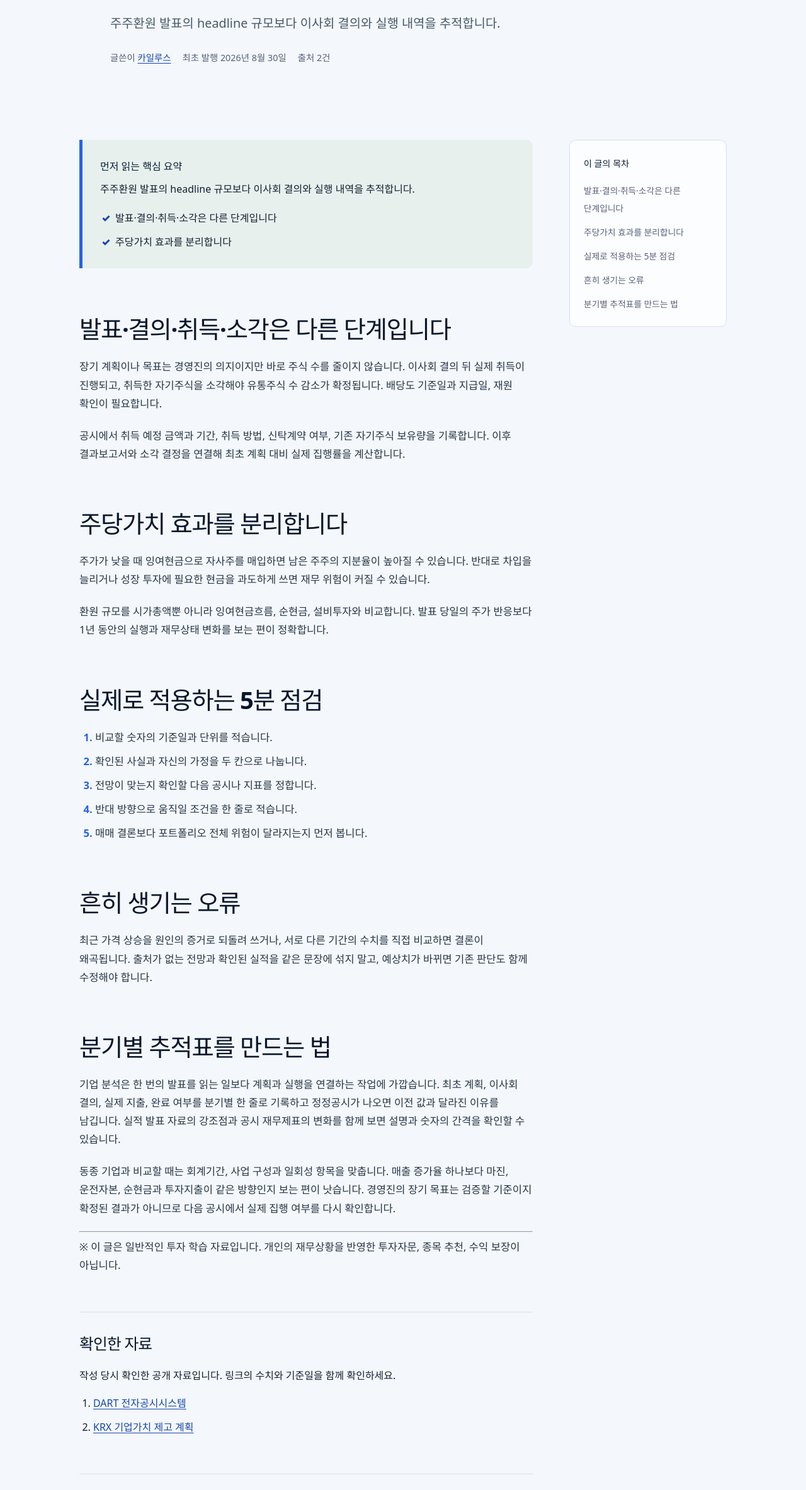
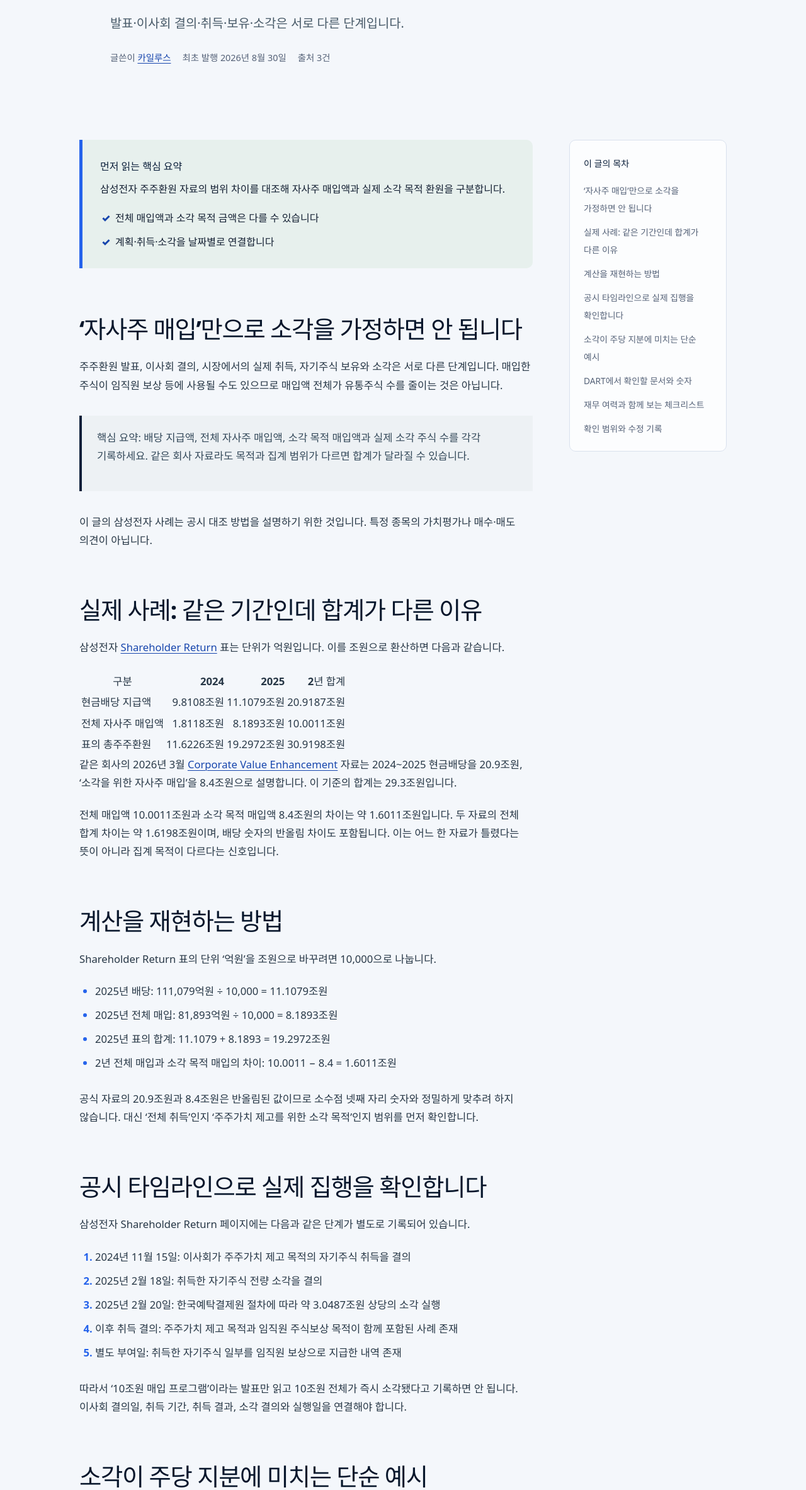
Before and after one commit to steeler0000-code/digital-tidy-room, an Astro site: page /guides/shareholder-return-execution in a window 1280 px wide. Shown: the part 431-2797 px from the top of the page at 63% size. Built offline with nearby package versions, Linux system fonts and the light colour scheme; Astro itself is replaced by a stand-in of ours.

Commit message:
Add shareholder return disclosure analysis

```diff
--- a/src/content/guides/shareholder-return-execution.md
+++ b/src/content/guides/shareholder-return-execution.md
@@ -1,50 +1,101 @@
 ---
 title: "자사주 매입·소각·배당에서 계획과 실제 집행 구분하기"
-description: "주주환원 발표의 headline 규모보다 이사회 결의와 실행 내역을 추적합니다."
-subtitle: "주주환원 발표의 headline 규모보다 이사회 결의와 실행 내역을 추적합니다."
+description: "삼성전자 2024~2025 공식 자료를 사례로 배당, 전체 자사주 매입과 소각 목적 매입의 범위 차이를 계산합니다."
+subtitle: "발표·이사회 결의·취득·보유·소각은 서로 다른 단계입니다."
 slug: "shareholder-return-execution"
 author: "카일루스"
 publishedAt: "2026-08-30"
+updatedAt: "2026-09-19"
 editorialApproved: true
 draft: false
 featured: false
-summary: "주주환원 발표의 headline 규모보다 이사회 결의와 실행 내역을 추적합니다."
-highlights: ["발표·결의·취득·소각은 다른 단계입니다","주당가치 효과를 분리합니다"]
-related: []
-sources: [{"title":"DART 전자공시시스템","url":"https://dart.fss.or.kr/"},{"title":"KRX 기업가치 제고 계획","url":"https://kind.krx.co.kr/valueup/index.do"}]
+summary: "삼성전자 주주환원 자료의 범위 차이를 대조해 자사주 매입액과 실제 소각 목적 환원을 구분합니다."
+highlights: ["전체 매입액과 소각 목적 금액은 다를 수 있습니다","계획·취득·소각을 날짜별로 연결합니다"]
+related: ["dart-capex-followup", "earnings-quality"]
+sources: [{"title":"삼성전자 Shareholder Return","url":"https://www.samsung.com/global/ir/stock-information/shareholder-return/"},{"title":"삼성전자 Corporate Value Enhancement","url":"https://www.samsung.com/global/ir/reports-disclosures/public-disclosure-view.84599/"},{"title":"DART 전자공시시스템","url":"https://dart.fss.or.kr/"}]
 category: "company-analysis"
 ---
 
-## 발표·결의·취득·소각은 다른 단계입니다
+## ‘자사주 매입’만으로 소각을 가정하면 안 됩니다
 
-장기 계획이나 목표는 경영진의 의지이지만 바로 주식 수를 줄이지 않습니다. 이사회 결의 뒤 실제 취득이 진행되고, 취득한 자기주식을 소각해야 유통주식 수 감소가 확정됩니다. 배당도 기준일과 지급일, 재원 확인이 필요합니다.
+주주환원 발표, 이사회 결의, 시장에서의 실제 취득, 자기주식 보유와 소각은 서로 다른 단계입니다. 매입한 주식이 임직원 보상 등에 사용될 수도 있으므로 매입액 전체가 유통주식 수를 줄이는 것은 아닙니다.
 
-공시에서 취득 예정 금액과 기간, 취득 방법, 신탁계약 여부, 기존 자기주식 보유량을 기록합니다. 이후 결과보고서와 소각 결정을 연결해 최초 계획 대비 실제 집행률을 계산합니다.
+> 핵심 요약: 배당 지급액, 전체 자사주 매입액, 소각 목적 매입액과 실제 소각 주식 수를 각각 기록하세요. 같은 회사 자료라도 목적과 집계 범위가 다르면 합계가 달라질 수 있습니다.
 
-## 주당가치 효과를 분리합니다
+이 글의 삼성전자 사례는 공시 대조 방법을 설명하기 위한 것입니다. 특정 종목의 가치평가나 매수·매도 의견이 아닙니다.
 
-주가가 낮을 때 잉여현금으로 자사주를 매입하면 남은 주주의 지분율이 높아질 수 있습니다. 반대로 차입을 늘리거나 성장 투자에 필요한 현금을 과도하게 쓰면 재무 위험이 커질 수 있습니다.
+## 실제 사례: 같은 기간인데 합계가 다른 이유
 
-환원 규모를 시가총액뿐 아니라 잉여현금흐름, 순현금, 설비투자와 비교합니다. 발표 당일의 주가 반응보다 1년 동안의 실행과 재무상태 변화를 보는 편이 정확합니다.
+삼성전자 [Shareholder Return](https://www.samsung.com/global/ir/stock-information/shareholder-return/) 표는 단위가 억원입니다. 이를 조원으로 환산하면 다음과 같습니다.
 
-## 실제로 적용하는 5분 점검
+| 구분 | 2024 | 2025 | 2년 합계 |
+|---|---:|---:|---:|
+| 현금배당 지급액 | 9.8108조원 | 11.1079조원 | 20.9187조원 |
+| 전체 자사주 매입액 | 1.8118조원 | 8.1893조원 | 10.0011조원 |
+| 표의 총주주환원 | 11.6226조원 | 19.2972조원 | 30.9198조원 |
 
-1. 비교할 숫자의 기준일과 단위를 적습니다.
-2. 확인된 사실과 자신의 가정을 두 칸으로 나눕니다.
-3. 전망이 맞는지 확인할 다음 공시나 지표를 정합니다.
-4. 반대 방향으로 움직일 조건을 한 줄로 적습니다.
-5. 매매 결론보다 포트폴리오 전체 위험이 달라지는지 먼저 봅니다.
+같은 회사의 2026년 3월 [Corporate Value Enhancement](https://www.samsung.com/global/ir/reports-disclosures/public-disclosure-view.84599/) 자료는 2024~2025 현금배당을 20.9조원, ‘소각을 위한 자사주 매입’을 8.4조원으로 설명합니다. 이 기준의 합계는 29.3조원입니다.
 
-## 흔히 생기는 오류
+전체 매입액 10.0011조원과 소각 목적 매입액 8.4조원의 차이는 약 1.6011조원입니다. 두 자료의 전체 합계 차이는 약 1.6198조원이며, 배당 숫자의 반올림 차이도 포함됩니다. 이는 어느 한 자료가 틀렸다는 뜻이 아니라 집계 목적이 다르다는 신호입니다.
 
-최근 가격 상승을 원인의 증거로 되돌려 쓰거나, 서로 다른 기간의 수치를 직접 비교하면 결론이 왜곡됩니다. 출처가 없는 전망과 확인된 실적을 같은 문장에 섞지 말고, 예상치가 바뀌면 기존 판단도 함께 수정해야 합니다.
+## 계산을 재현하는 방법
 
-## 분기별 추적표를 만드는 법
+Shareholder Return 표의 단위 ‘억원’을 조원으로 바꾸려면 10,000으로 나눕니다.
 
-기업 분석은 한 번의 발표를 읽는 일보다 계획과 실행을 연결하는 작업에 가깝습니다. 최초 계획, 이사회 결의, 실제 지출, 완료 여부를 분기별 한 줄로 기록하고 정정공시가 나오면 이전 값과 달라진 이유를 남깁니다. 실적 발표 자료의 강조점과 공시 재무제표의 변화를 함께 보면 설명과 숫자의 간격을 확인할 수 있습니다.
+- 2025년 배당: 111,079억원 ÷ 10,000 = 11.1079조원
+- 2025년 전체 매입: 81,893억원 ÷ 10,000 = 8.1893조원
+- 2025년 표의 합계: 11.1079 + 8.1893 = 19.2972조원
+- 2년 전체 매입과 소각 목적 매입의 차이: 10.0011 − 8.4 = 1.6011조원
 
-동종 기업과 비교할 때는 회계기간, 사업 구성과 일회성 항목을 맞춥니다. 매출 증가율 하나보다 마진, 운전자본, 순현금과 투자지출이 같은 방향인지 보는 편이 낫습니다. 경영진의 장기 목표는 검증할 기준이지 확정된 결과가 아니므로 다음 공시에서 실제 집행 여부를 다시 확인합니다.
+공식 자료의 20.9조원과 8.4조원은 반올림된 값이므로 소수점 넷째 자리 숫자와 정밀하게 맞추려 하지 않습니다. 대신 ‘전체 취득’인지 ‘주주가치 제고를 위한 소각 목적’인지 범위를 먼저 확인합니다.
 
----
+## 공시 타임라인으로 실제 집행을 확인합니다
 
-※ 이 글은 일반적인 투자 학습 자료입니다. 개인의 재무상황을 반영한 투자자문, 종목 추천, 수익 보장이 아닙니다.
+삼성전자 Shareholder Return 페이지에는 다음과 같은 단계가 별도로 기록되어 있습니다.
+
+1. 2024년 11월 15일: 이사회가 주주가치 제고 목적의 자기주식 취득을 결의
+2. 2025년 2월 18일: 취득한 자기주식 전량 소각을 결의
+3. 2025년 2월 20일: 한국예탁결제원 절차에 따라 약 3.0487조원 상당의 소각 실행
+4. 이후 취득 결의: 주주가치 제고 목적과 임직원 주식보상 목적이 함께 포함된 사례 존재
+5. 별도 부여일: 취득한 자기주식 일부를 임직원 보상으로 지급한 내역 존재
+
+따라서 ‘10조원 매입 프로그램’이라는 발표만 읽고 10조원 전체가 즉시 소각됐다고 기록하면 안 됩니다. 이사회 결의일, 취득 기간, 취득 결과, 소각 결의와 실행일을 연결해야 합니다.
+
+## 소각이 주당 지분에 미치는 단순 예시
+
+다음은 삼성전자의 실제 주식 수 계산이 아닌 구조 설명용 가상 사례입니다.
+
+회사가 외부 유통주식 100주 중 5주를 매입해 실제 소각하면 남은 주식은 95주입니다. 기존에 1주를 보유한 투자자의 지분율은 1/100=1%에서 1/95≈1.0526%로 상대적으로 약 5.26% 증가합니다.
+
+그러나 회사가 5주를 보유만 하거나 이후 보상에 사용하면 최종 주식 수 효과가 달라질 수 있습니다. 주당가치 개선도 사업가치와 지급한 매입가격, 자금 조달, 이후 발행 여부에 영향을 받으므로 지분율 계산 하나로 기업가치 상승을 보장할 수 없습니다.
+
+## DART에서 확인할 문서와 숫자
+
+[DART](https://dart.fss.or.kr/)에서 아래 문서를 날짜순으로 연결합니다.
+
+| 단계 | 문서 | 확인할 항목 |
+|---|---|---|
+| 계획 | 자기주식취득결정·신탁계약 | 목적, 예정 금액·수량, 기간, 방법 |
+| 실행 | 자기주식취득결과보고서 | 실제 수량, 평균 취득가격, 총액 |
+| 보유 | 분기·사업보고서 | 기초·취득·처분·소각·기말 자기주식 |
+| 소각 | 주식소각결정 | 소각 수량, 예정일, 자본금 영향 |
+| 배당 | 현금·현물배당결정 | 주당 배당금, 총액, 기준일·지급일 |
+
+정정공시가 있다면 마지막 문서만 남기지 말고 기존 값, 변경 값과 이유를 같이 기록합니다. ‘주주환원 목적’과 ‘보상 목적’이 섞인 취득은 목적별 금액이나 주식 수를 가능한 범위에서 분리합니다.
+
+## 재무 여력과 함께 보는 체크리스트
+
+1. 배당과 매입 재원이 잉여현금흐름 안에서 감당 가능한가?
+2. 매입 뒤 실제 소각됐는가, 자기주식으로 남았는가?
+3. 임직원 보상·인수대가 등 다른 사용 목적이 있는가?
+4. 매입가격이 장기 사업가치와 비교해 합리적이었는가?
+5. 순현금, 차입금, 설비투자와 연구개발 여력이 어떻게 변했는가?
+6. 발표 금액 대비 실제 집행률과 완료일은 언제인가?
+
+매입과 소각은 남은 주주의 지분율에 영향을 줄 수 있지만, 성장 투자나 재무 안전성을 훼손하면 장기 효과가 달라집니다. 발표 당일 주가보다 실행 내역과 재무상태를 함께 추적합니다.
+
+## 확인 범위와 수정 기록
+
+2026년 9월 19일: 반복적인 일반 점검 문구를 제거하고 삼성전자 2024~2025 배당·전체 자사주 매입·소각 목적 매입의 범위 차이, 단위 환산과 지분율 가상 계산, DART 문서 연결표를 추가했습니다. 서로 다른 집계 범위를 오류로 단정하지 않고 목적별로 구분했습니다.
+
+이 글은 일반적인 투자 학습 자료이며 개인별 투자자문·종목 추천·수익 보장이 아닙니다.
```
